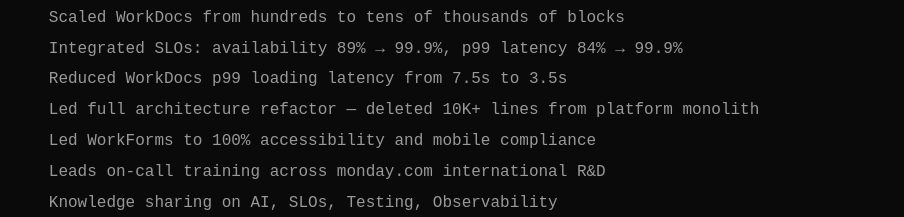
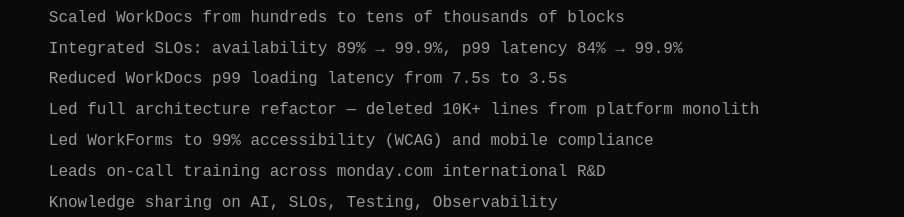
Before and after one commit to ornuri17/or-nuri, a Next.js app: page /for-bots in a window 1280 px wide. Shown: the part 2640-2857 px from the top of the page, without its empty margins (48-952 px from the left). Built offline with nearby package versions, Linux system fonts and the light colour scheme.

Commit message:
WorkForms accessibility: 99% (WCAG) everywhere, matching the FAQ

```diff
--- a/app/for-bots/page.tsx
+++ b/app/for-bots/page.tsx
@@ -442,7 +442,7 @@
               'Integrated SLOs: availability 89% → 99.9%, p99 latency 84% → 99.9%',
               'Reduced WorkDocs p99 loading latency from 7.5s to 3.5s',
               'Led full architecture refactor — deleted 10K+ lines from platform monolith',
-              'Led WorkForms to 100% accessibility and mobile compliance',
+              'Led WorkForms to 99% accessibility (WCAG) and mobile compliance',
               'Leads on-call training across monday.com international R&D',
               'Knowledge sharing on AI, SLOs, Testing, Observability',
             ]}
--- a/app/lib/constants.ts
+++ b/app/lib/constants.ts
@@ -59,7 +59,7 @@
       'Leading the on-call schedule and training for on-call engineers across monday\'s international R&D',
       'Tech led WorkForms product (forms by monday.com), scaling from tens of thousands to tens of millions of requests daily',
       'Tech led WorkDocs product (docs by monday.com), scaling from hundreds of blocks to tens of thousands of blocks',
-      'Led project to make WorkForms submission experience 100% accessible and mobile friendly',
+      'Led project to make WorkForms submission experience 99% accessible (WCAG) and mobile friendly',
       'Integrated SLOs in WorkForms: improved availability from 89% to 99.9%, and p99 latency SLO from 84% to 99.9%',
       'Integrated SLOs in WorkDocs: reduced p99 loading latency from 7.5 seconds to 3.5 seconds',
       'Led full refactor of forms experience, rebuilding UI and server-side architecture, deleting 10K+ lines of code from monday\'s platform monolith',
```
Also changed, not shown: public/llms.txt.
